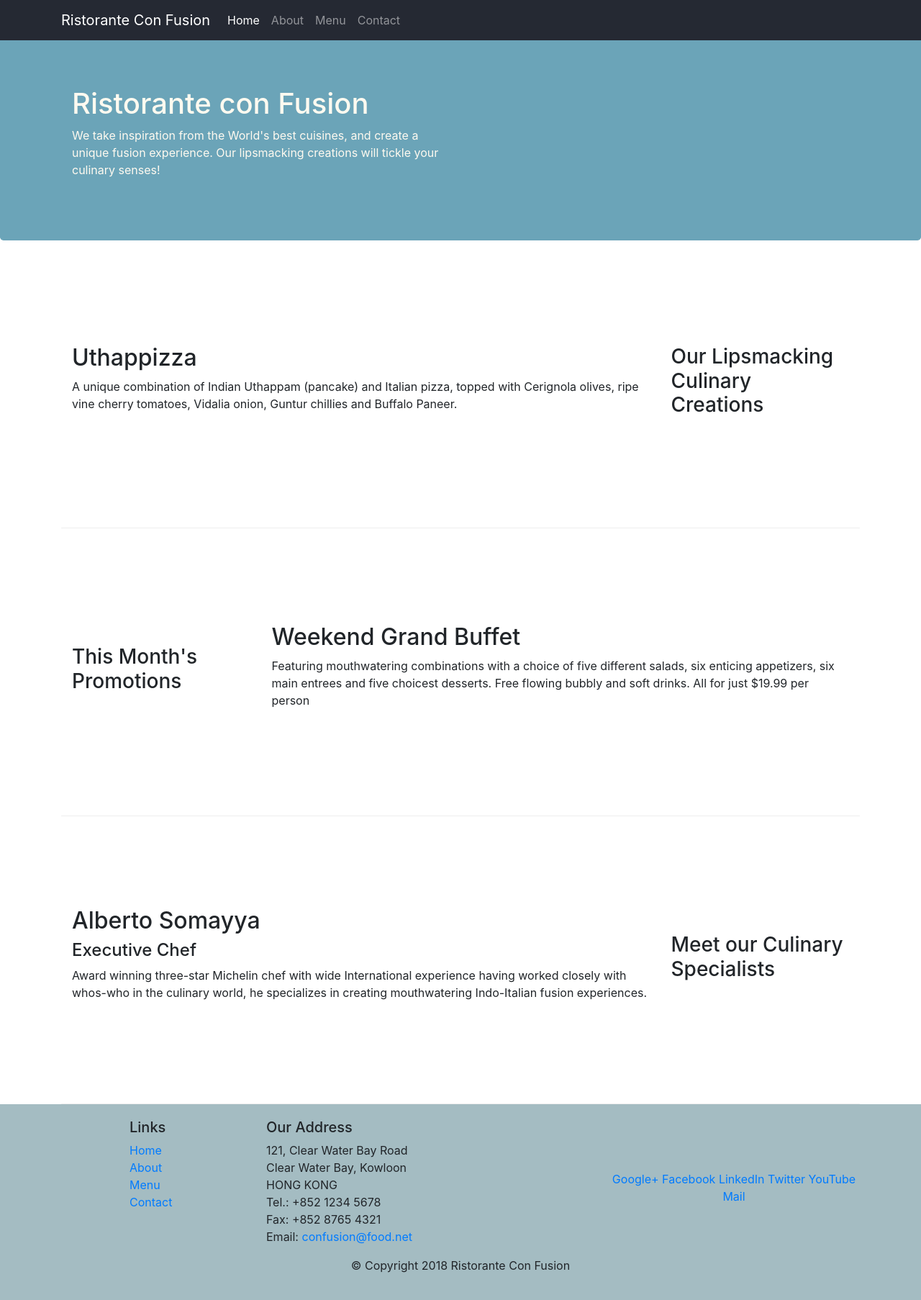
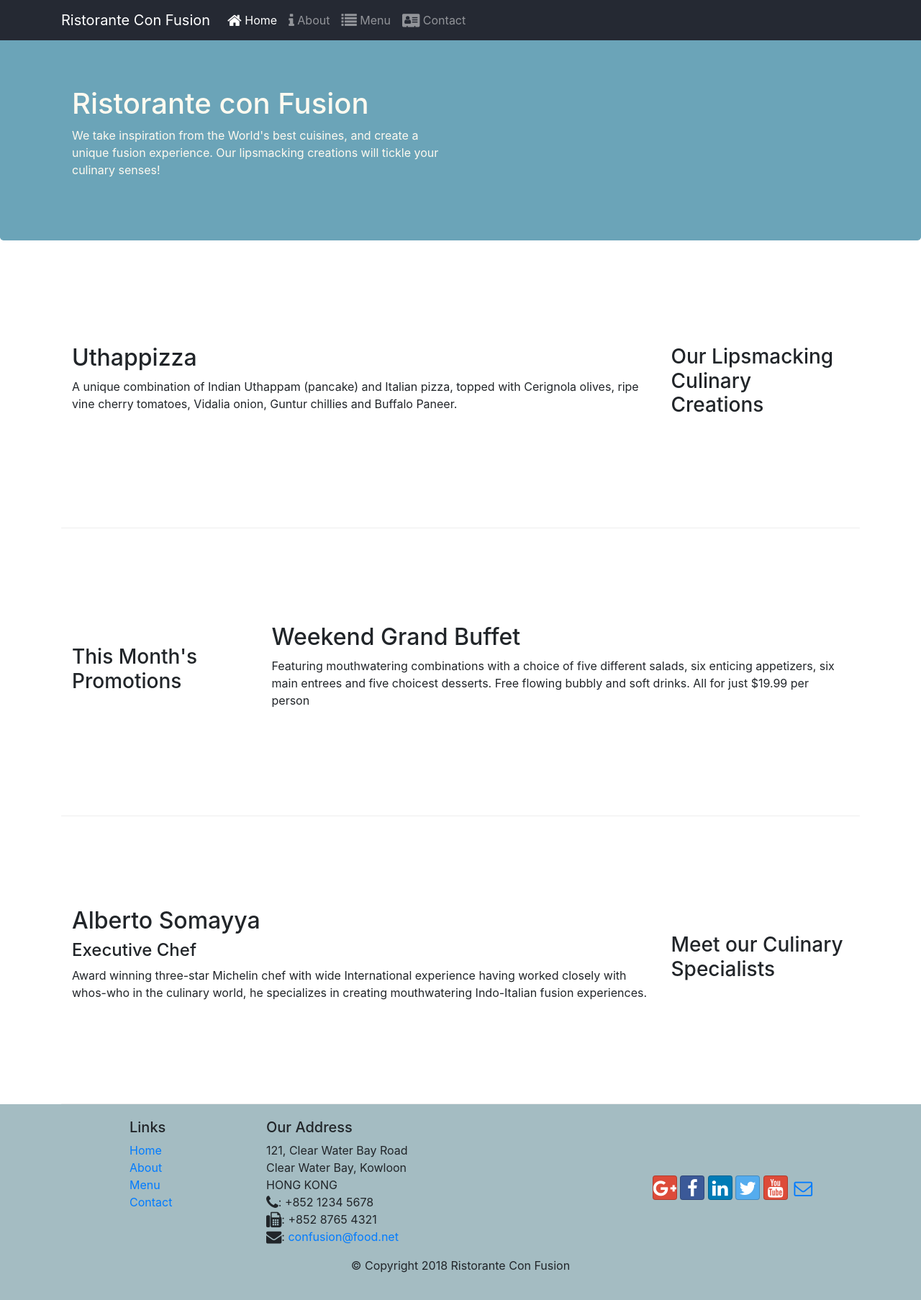
Before and after one commit to GiorgiaGottifredi/bootstrap-test, a website: page index.html in a window 1280 px wide. Shown: the whole page at 72% size. Drawn offline with nearby package versions, Linux system fonts and the light colour scheme.

Commit message:
Icon Fonts

```diff
--- a/index.html
+++ b/index.html
@@ -9,6 +9,8 @@
 
     <!-- Bootstrap CSS -->
     <link rel="stylesheet" href="node_modules/bootstrap/dist/css/bootstrap.min.css">
+    <link rel="stylesheet" href="node_modules/font-awesome/css/font-awesome.min.css">
+    <link rel="stylesheet" href="node_modules/bootstrap-social/bootstrap-social.css">
     <link rel="stylesheet" href="css/styles.css">
 </head>
 
@@ -21,10 +23,10 @@
            <a class="navbar-brand" href="#">Ristorante Con Fusion</a>
            <div class="collapse navbar-collapse" id="Navbar">
                 <ul class="navbar-nav mr-auto">
-                    <li class="nav-item active"><a class="nav-link" href="#">Home</a></li>
-                    <li class="nav-item"><a class="nav-link" href="./aboutus.html">About</a></li>
-                    <li class="nav-item"><a class="nav-link" href="#">Menu</a></li>
-                    <li class="nav-item"><a class="nav-link" href="#">Contact</a></li>
+                    <li class="nav-item active"><a class="nav-link" href="#"><span class="fa fa-home fa-lg"></span> Home</a></li>
+                    <li class="nav-item"><a class="nav-link" href="./aboutus.html"><span class="fa fa-info fa-lg"></span> About</a></li>
+                    <li class="nav-item"><a class="nav-link" href="#"><span class="fa fa-list fa-lg"></span> Menu</a></li>
+                    <li class="nav-item"><a class="nav-link" href="#"><span class="fa fa-address-card fa-lg"></span> Contact</a></li>
                 </ul>
                 </div>
         </div>
@@ -94,19 +96,20 @@
 		              121, Clear Water Bay Road<br>
 		              Clear Water Bay, Kowloon<br>
 		              HONG KONG<br>
-		              Tel.: +852 1234 5678<br>
-		              Fax: +852 8765 4321<br>
-		              Email: <a href="mailto:confusion@food.net">confusion@food.net</a>
+                      <i class="fa fa-phone fa-lg"></i>: +852 1234 5678<br>
+                      <i class="fa fa-fax fa-lg"></i>: +852 8765 4321<br>
+                      <i class="fa fa-envelope fa-lg"></i>:
+                      <a href="mailto:confusion@food.net">confusion@food.net</a>
 		           </address>
                 </div>
                 <div class="col-12 col-sm-4 align-self-center">
                     <div class="text-center">
-                        <a href="http://google.com/+">Google+</a>
-                        <a href="http://www.facebook.com/profile.php?id=">Facebook</a>
-                        <a href="http://www.linkedin.com/in/">LinkedIn</a>
-                        <a href="http://twitter.com/">Twitter</a>
-                        <a href="http://youtube.com/">YouTube</a>
-                        <a href="mailto:">Mail</a>
+                        <a class="btn btn-social-icon btn-google" href="http://google.com/+"><i class="fa fa-google-plus"></i></a>
+                        <a class="btn btn-social-icon btn-facebook" href="http://www.facebook.com/profile.php?id="><i class="fa fa-facebook"></i></a>
+                        <a class="btn btn-social-icon btn-linkedin" href="http://www.linkedin.com/in/"><i class="fa fa-linkedin"></i></a>
+                        <a class="btn btn-social-icon btn-twitter" href="http://twitter.com/"><i class="fa fa-twitter"></i></a>
+                        <a class="btn btn-social-icon btn-google" href="http://youtube.com/"><i class="fa fa-youtube"></i></a>
+                        <a class="btn btn-social-icon" href="mailto:"><i class="fa fa-envelope-o"></i></a>
                     </div>
                 </div>
            </div>
--- a/package.json
+++ b/package.json
@@ -15,6 +15,8 @@
   },
   "dependencies": {
     "bootstrap": "^4.0.0",
+    "bootstrap-social": "^5.1.1",
+    "font-awesome": "^4.7.0",
     "jquery": "^3.3.1",
     "popper.js": "^1.12.9"
   }
```
Also changed, not shown: aboutus.html (+17 -14 lines), 1 other file.
